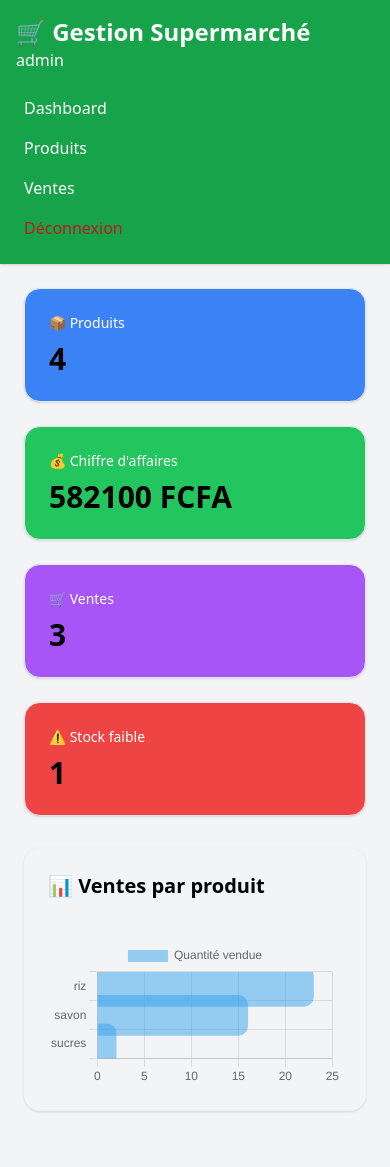
After one commit to junisselassock3-cell/supermarche-app, a Flask app: page /dashboard in a window 390 px wide. The commit adds this page. Run offline with Flask 3, Linux system fonts and the light colour scheme; a user stored in the database is signed in; some libraries are stand-ins or nearby versions.

Commit message:
séparetion des differentes pages

```diff
--- a/app.py
+++ b/app.py
@@ -1,22 +1,52 @@
-from flask import Flask, request, jsonify, render_template
+from flask import Flask, request, jsonify, render_template, session,flash, redirect, url_for
 from flask_sqlalchemy import SQLAlchemy
 from flask_cors import CORS
 import os
+from werkzeug.security import generate_password_hash, check_password_hash
+
+
 
 app = Flask(__name__)
+app.config["SECRET_KEY"] = "super-secret-key"
 CORS(app)
 
 # 🔴 CONFIG DATABASE (Render PostgreSQL)
-database_url = "postgresql://supermarche_db_user:Gr10P9VOF2Y1uK2IiE6ddbCgwCDhDqfB@dpg-d7s077m7r5hc739lamrg-a.ohio-postgres.render.com/supermarche_db"
+#database_url = "postgresql://supermarche_db_user:Gr10P9VOF2Y1uK2IiE6ddbCgwCDhDqfB@dpg-d7s077m7r5hc739lamrg-a.ohio-postgres.render.com/supermarche_db"
 
-if database_url and database_url.startswith("postgres://"):
-    database_url = database_url.replace("postgres://", "postgresql://", 1)
-app.config["SQLALCHEMY_DATABASE_URI"] = database_url
+#if database_url and database_url.startswith("postgres://"):
+#    database_url = database_url.replace("postgres://", "postgresql://", 1)
+#app.config["SQLALCHEMY_DATABASE_URI"] = database_url
+app.config["SQLALCHEMY_DATABASE_URI"] = "sqlite:///supermarche.db"
 app.config["SQLALCHEMY_TRACK_MODIFICATIONS"] = False
 
 db = SQLAlchemy(app)
 
 print("DATABASE URI:", app.config["SQLALCHEMY_DATABASE_URI"])
+# Route vers les autres pages
+@app.route("/dashboard")
+def dashboard():
+    return render_template("dashboard.html")
+
+@app.route("/produits")
+def produits():
+    produits = Produit.query.all()
+    return render_template("produits.html", produits = produits)
+
+@app.route("/ventes")
+def ventes():
+    ventes = Vente.query.all()
+    return render_template("ventes.html", ventes = ventes)
+
+@app.route("/login")
+def login():
+
+    return render_template("login.html")
+@app.context_processor
+def injet_admin():
+    admin = None
+    if "admin_id" in session:
+        admin = Admin.query.get(session["admin_id"])
+        return dict(admin=admin)
 
 # 🔴 MODEL
 class Produit(db.Model):
@@ -35,19 +65,38 @@ class Vente(db.Model):
     quantite = db.Column(db.Integer,nullable = False)
     total = db.Column(db.Float, nullable = False)
     date = db.Column(db.DateTime, default = db.func.current_timestamp())
+class Admin(db.Model):
+    __tablename__ ="admins"
+    id = db.Column(db.Integer, primary_key =True)
+
+    username = db.Column(db.String(100), unique = True, nullable = False)
+    password = db.Column(db.String(255), nullable = False)
+
 
 # 🔴 CREATE TABLES
 with app.app_context():
     db.create_all()
+    admin = Admin.query.filter_by(username = "admin").first()
+    if not admin:
+        hashed_password = generate_password_hash("admin123")
+        new_admin = Admin(
+            username = "admin", password = hashed_password
+        )
+        db.session.add(new_admin)
+        db.session.commit()
+        print("admin crée")
 
 # 🔴 ROUTES
 @app.route("/")
 def home():
-    return render_template("index.html")
+    return redirect("/login")
 
 # ➜ Ajouter produit
 @app.route("/api/produits", methods=["POST"])
 def ajouter_produit():
+    if "admin_id" not in session:
+        return jsonify({"message": "Non autorisé"}), 401
+
     data = request.get_json()
 
     nouveau = Produit(
@@ -60,6 +109,31 @@ def ajouter_produit():
     db.session.commit()
 
     return jsonify({"message": "Produit ajouté"})
+@app.route("/login", methods=[ "GET","POST"])
+def m_login():
+    if request.method == "POST":
+        username = request.form["username"]
+        password = request.form["password"]
+
+    admin = Admin.query.filter_by(username=username).first()
+
+    if not admin:
+        flash( "Utilisateur introuvable"), 404
+        return render_template("login.html")
+
+
+    if not check_password_hash(admin.password, password):
+        flash( "Mot de passe incorrect"), 401
+        return render_template("login.html")
+
+    session["admin_id"] = admin.id
+    return redirect("/dashboard")
+
+  # return jsonify({"message": "Connexion réussie"})
+@app.route("/logout")
+def logout():
+    session.pop("admin_id", None)
+    return redirect("/login")
 
 # ➜ Récupérer produits
 @app.route("/api/produits", methods=["GET"])
@@ -151,7 +225,7 @@ def get_ventes():
 
     return jsonify(result)
 @app.route("/api/dashboard")
-def dashboard():
+def api_dashboard():
     total_produits = Produit.query.count()
 
     ventes = Vente.query.all()
--- a/static/script.js
+++ b/static/script.js
@@ -85,7 +85,6 @@ function openModal(type, id = null){
 
 // Stocker les produits pour réutilisation
 let produitsData = [];
-
 async function fetchProduits() {
     const res = await fetch("/api/produits");
     produitsData = await res.json(); // sauvegarde
@@ -280,3 +279,36 @@ async function chargerGraphique() {
     }
 });
 }
+async function login() {
+
+    const username =
+        document.getElementById("username").value;
+
+    const password =
+        document.getElementById("password").value;
+
+    const res = await fetch("/login", {
+
+        method: "POST",
+
+        headers: {
+            "Content-Type": "application/json"
+        },
+
+        body: JSON.stringify({
+            username,
+            password
+        })
+    });
+
+    const data = await res.json();
+
+    alert(data.message);
+}
+async function logout() {
+    const res = await fetch("/logout");
+    const data = await res.json();
+    alert(data.message);
+    location.reload();
+
+}
--- /dev/null
+++ b/templates/base.html
@@ -0,0 +1,49 @@
+<!DOCTYPE html>
+<html lang="fr">
+<head>
+    <meta charset="UTF-8">
+    <title>Supermarché - Gestion Produits</title>
+    <script src="https://cdn.tailwindcss.com"></script>
+    <!-- Lien vers le JS externe -->
+</head>
+<body class="bg-gray-100 font-sans">
+     <!-- Header -->
+      <header class="bg-green-600 text-white p-4 shadow">
+        <h1 class="text-2xl font-bold">🛒 Gestion Supermarché</h1>
+        <p class="mb-4"> {{admin.username}}</p>
+        <a href="/dashboard" class="block py-2 hover:bg-gray-700 px-2 rounded">Dashboard</a>
+        <a href="/produits" class="block py-2 hover:bg-gray-700 px-2 rounded">Produits</a>
+        <a href="/ventes" class="block py-2 hover:bg-gray-700 px-2 rounded">Ventes</a>
+          <a href="/logout" class="block py-2 hover:bg-gray-700 px-2 rounded text-red-700">Déconnexion</a>
+
+      </header>
+
+    <div class="p-6 w-full">
+        {% block content %}
+        {% endblock %}
+
+
+        <div id="modalContainer" class="fixed inset-0 bg-black bg-opacity-50 flex items-center justify-center hidden z-50">
+        <div class="bg-white rounded-lg shadow-lg w-96 p-6">
+            <h2 id="modalTitle" class="text-xl font-bold mb-4">Ajouter un produit</h2>
+            <div id="modalBody" class="space-y-3"></div>
+            <div class="flex justify-end mt-4">
+                <button id="cancelBtn" class="bg-gray-300 hover:bg-gray-400 px-4 py-2 rounded mr-2">Annuler</button>
+                <button id="modalActionBtn" type="button" class="bg-green-500 hover:bg-green-600 text-white px-4 py-2 rounded">Valider</button>
+            </div>
+        </div>
+    </div>
+    </div><div id="modalContainer" class="fixed inset-0 bg-black bg-opacity-50 flex items-center justify-center hidden z-50">
+        <div class="bg-white rounded-lg shadow-lg w-96 p-6">
+            <h2 id="modalTitle" class="text-xl font-bold mb-4">Ajouter un produit</h2>
+            <div id="modalBody" class="space-y-3"></div>
+            <div class="flex justify-end mt-4">
+                <button id="cancelBtn" class="bg-gray-300 hover:bg-gray-400 px-4 py-2 rounded mr-2">Annuler</button>
+                <button id="modalActionBtn" type="button" class="bg-green-500 hover:bg-green-600 text-white px-4 py-2 rounded">Valider</button>
+            </div>
+        </div>
+    </div>
+  <script src="https://cdn.jsdelivr.net/npm/chart.js"></script>
+  <script defer src="{{ url_for('static', filename='script.js') }}"></script>
+</body>
+</html>
--- /dev/null
+++ b/templates/dashboard.html
@@ -0,0 +1,33 @@
+{% extends "base.html" %}
+{% block content %}
+        <div class="grid grid-cols-1 md:grid-cols-2 lg:grid-cols-4 gap-6 mb-8">
+           <div class="bg-blue-500 shadow rounded-2xl p-6 border hover:scale-105 transition duration-300">
+             <h3 class="text-white text-sm">📦 Produits</h3>
+             <p id="totalProduits" class="text-3xl font-bold mt-2">0</p>
+           </div>
+
+           <div class="bg-green-500 shadow rounded-2xl p-6 border hover:scale-105 transition duration-300"">
+             <h3 class="text-white text-sm">💰 Chiffre d'affaires</h3>
+             <p id="chiffreAffaire" class="text-3xl font-bold mt-2">0 FCFA</p>
+            </div>
+
+            <div class="bg-purple-500 shadow rounded-2xl p-6 border hover:scale-105 transition duration-300"">
+              <h3 class="text-white text-sm">🛒 Ventes</h3>
+              <p id="totalVentes" class="text-3xl font-bold mt-2">0</p>
+            </div>
+
+            <div class="bg-red-500 shadow rounded-2xl p-6 border hover:scale-105 transition duration-300"">
+              <h3 class="text-white text-sm">⚠ Stock faible</h3>
+              <p id="stockFaible" class="text-3xl font-bold mt-2">0</p>
+            </div>
+
+        </div>
+        <div class="grid grid-cols-1 md:grid-cols-2 lg:grid-cols-4 gap-6 mb-8 shadow rounded-2xl p-6 mt-8">
+         <h2 class="text-xl font-bold mb-4">
+        📊 Ventes par produit
+         </h2>
+
+         <canvas id="salesChart"></canvas>
+        </div>
+
+{% endblock %}
```
Also changed, not shown: templates/index.html (+34 -0 lines), templates/login.html (added, +50 -0 lines), templates/produits.html (added, +27 -0 lines), templates/ventes.html (added, +20 -0 lines), instance/supermarche.db (added).
